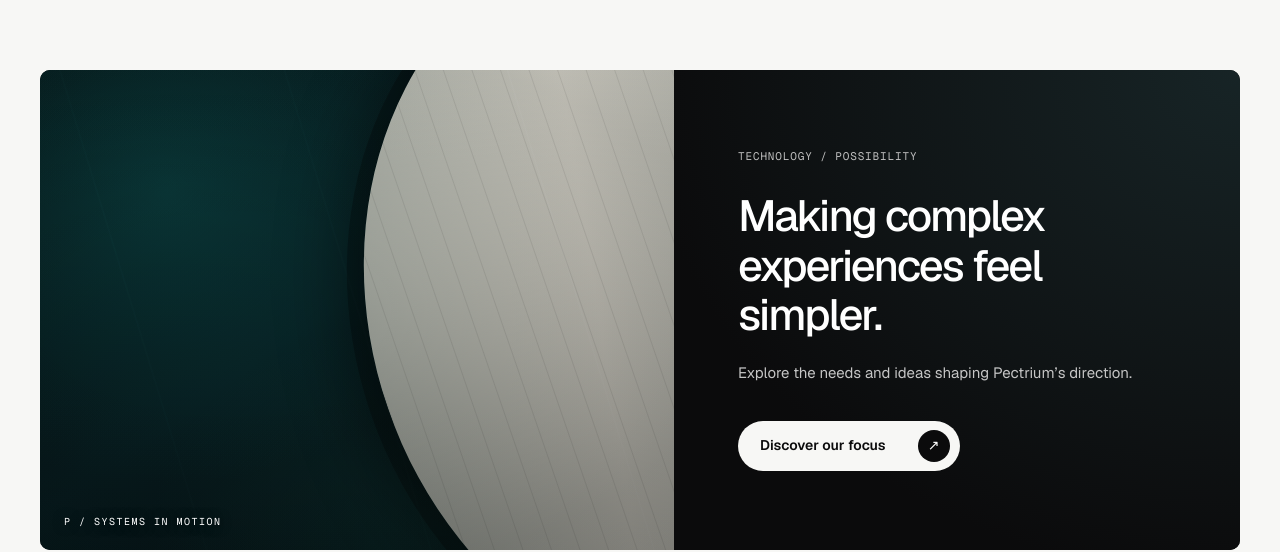
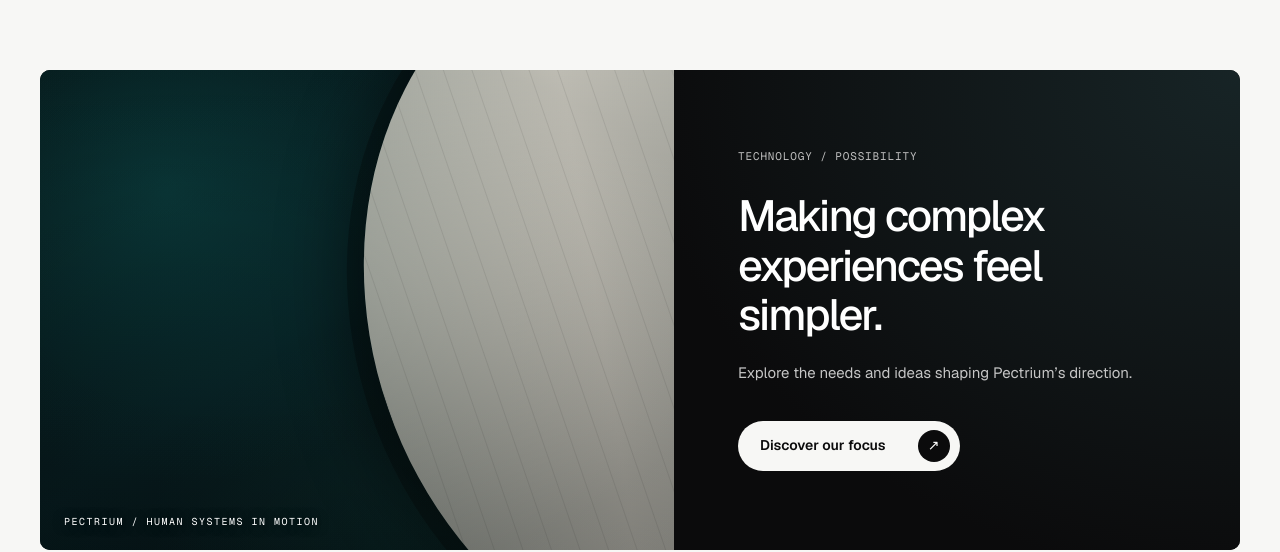
Before and after one commit to ejepsystems/ejepsystems, a Next.js app in the folder apps/web/: page / in a window 1280 px wide. Shown: the part 861-1413 px from the top of the page. Built offline with nearby package versions, Linux system fonts and the light colour scheme.

Commit message:
feat(home): replace Mercuryo-like architectural panel with original human-centered scene

```diff
--- a/apps/web/app/page.tsx
+++ b/apps/web/app/page.tsx
@@ -15,7 +15,7 @@ export default function Home(){return <PageFrame>
   <p className="hero-deck">Pectrium explores software, intelligent systems and digital infrastructure with a focus on making complex experiences simpler and more useful.</p>
   <div className="hero-actions"><Link className="button button-primary" href="/solutions">Explore our focus <span aria-hidden="true">↗</span></Link><Link className="text-link" href="/company">About Pectrium <span aria-hidden="true">→</span></Link></div>
  </div><div className="home-hero-aside" aria-hidden="true"><span className="aside-index">PECTRIUM / 001</span><div className="aside-lines"><span/><span/><span/><span/></div><span className="aside-caption">Explore · Design · Develop</span></div></section>
- <section className="shell editorial-feature" aria-labelledby="feature-heading"><div className="feature-art" aria-hidden="true"><div className="feature-art-grid"><span/><span/><span/><span/></div><span className="feature-art-caption">P / SYSTEMS IN MOTION</span></div><div className="feature-copy"><p className="feature-kicker">Technology / Possibility</p><h2 id="feature-heading">Making complex experiences feel simpler.</h2><p>Explore the needs and ideas shaping Pectrium’s direction.</p><Link className="feature-cta" href="/solutions"><span>Discover our focus</span><span className="feature-cta-arrow" aria-hidden="true">↗</span></Link></div></section>
+ <section className="shell editorial-feature" aria-labelledby="feature-heading"><div className="feature-art" role="img" aria-label="Illustrated people moving through a connected civic plaza and modern workplaces"><span className="feature-art-caption">PECTRIUM / HUMAN SYSTEMS IN MOTION</span></div><div className="feature-copy"><p className="feature-kicker">Technology / Possibility</p><h2 id="feature-heading">Making complex experiences feel simpler.</h2><p>Explore the needs and ideas shaping Pectrium’s direction.</p><Link className="feature-cta" href="/solutions"><span>Discover our focus</span><span className="feature-cta-arrow" aria-hidden="true">↗</span></Link></div></section>
  <section className="home-directory" id="solutions"><div className="shell"><div className="directory-intro"><p className="section-index">Solutions / Focus</p><h2>Start with the problem, not the technology.</h2></div>
  <div className="directory-grid">{directions.map(s=><Link className="directory-card" href={s.href} key={s.number}><span className="directory-num">{s.number} / 04</span><span className="directory-title">{s.title}<span aria-hidden="true">↗</span></span><span className="directory-description">{s.description}</span></Link>)}</div>
  <p className="solution-disclosure">These are areas of exploration, not a catalog of currently available commercial services.</p></div></section>
```
